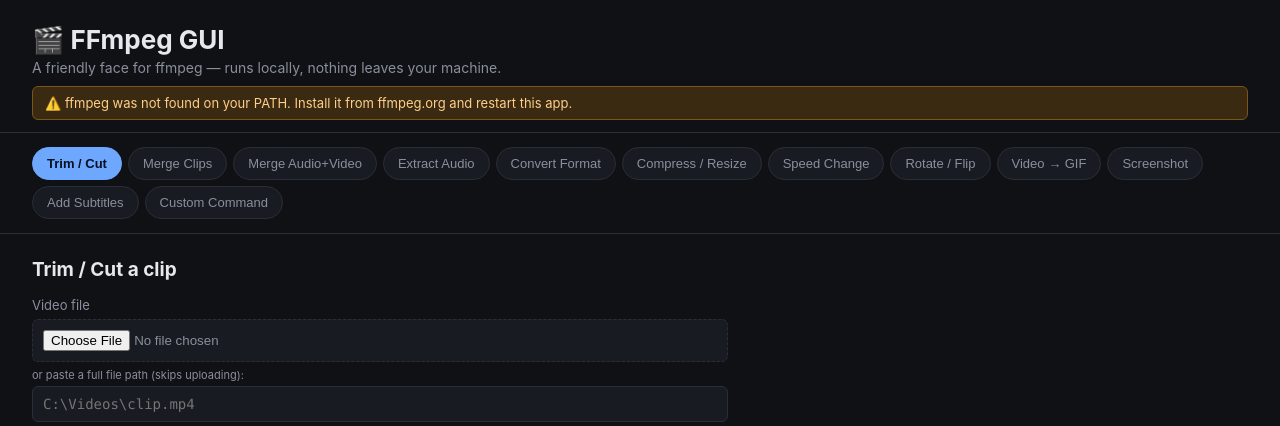
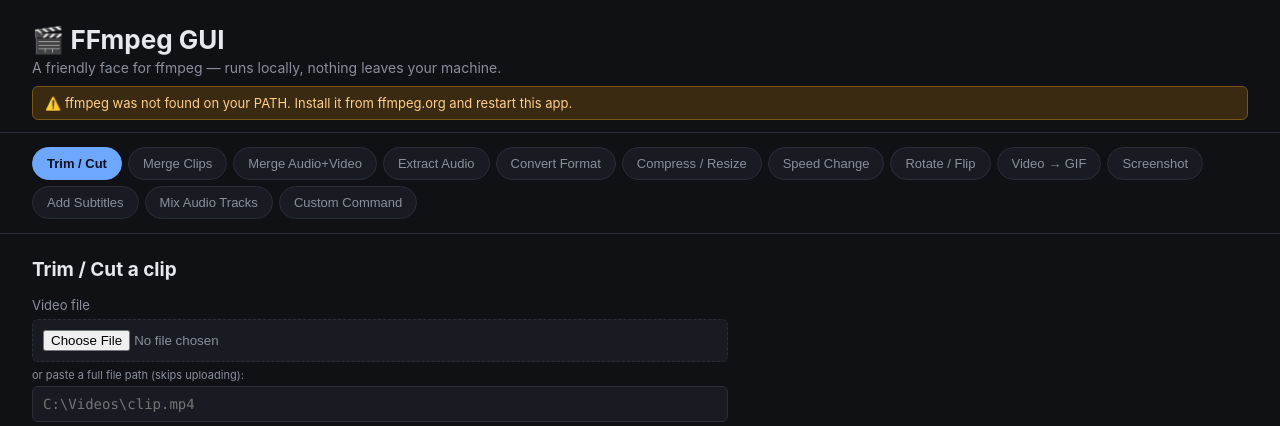
Before and after one commit to Caramel0784/Make-FFMPEG-easy-again, a Flask app: page / in a window 1280 px wide. Shown: the top 426 px of the page. Run offline with Flask 3, Linux system fonts and the light colour scheme; some libraries are stand-ins or nearby versions.

Commit message:
Update index.html

```diff
--- a/templates/index.html
+++ b/templates/index.html
@@ -26,6 +26,7 @@
   <button class="tab-btn" data-tab="gif">Video → GIF</button>
   <button class="tab-btn" data-tab="thumb">Screenshot</button>
   <button class="tab-btn" data-tab="subs">Add Subtitles</button>
+  <button class="tab-btn" data-tab="mixtracks">Mix Audio Tracks</button>
   <button class="tab-btn" data-tab="custom">Custom Command</button>
 </nav>
 
```
